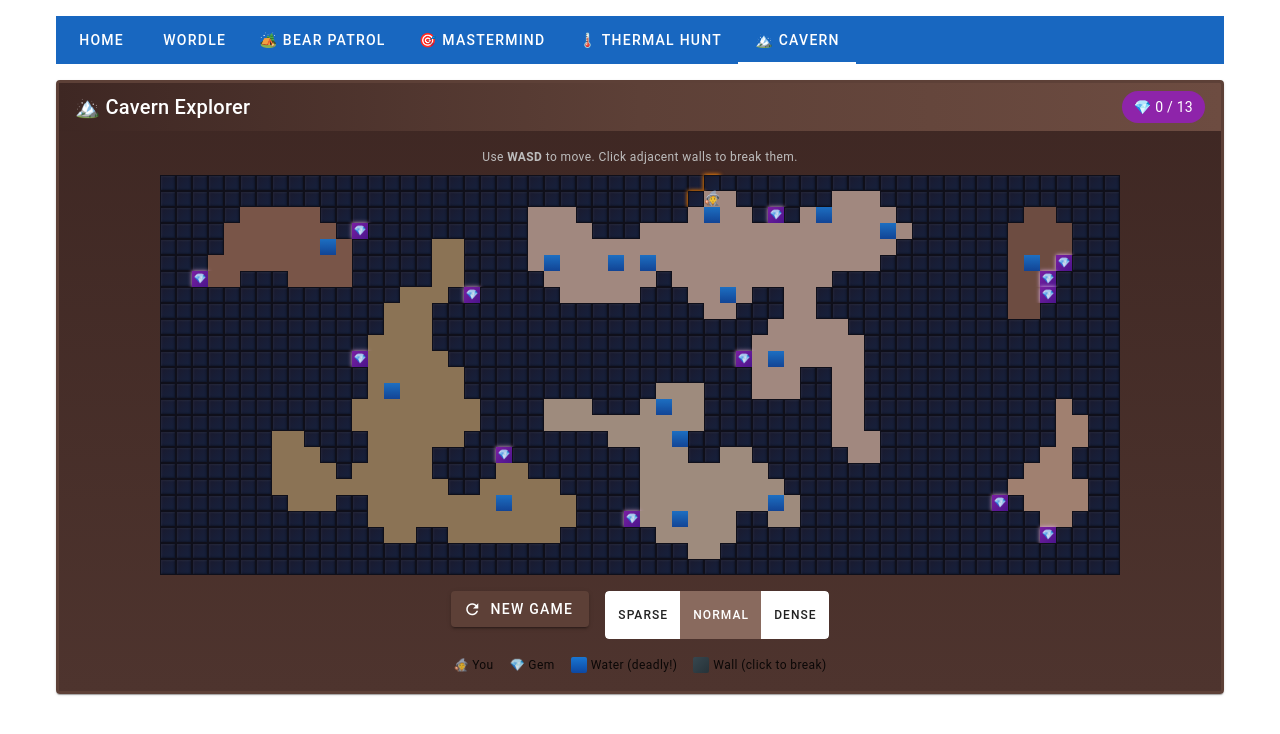
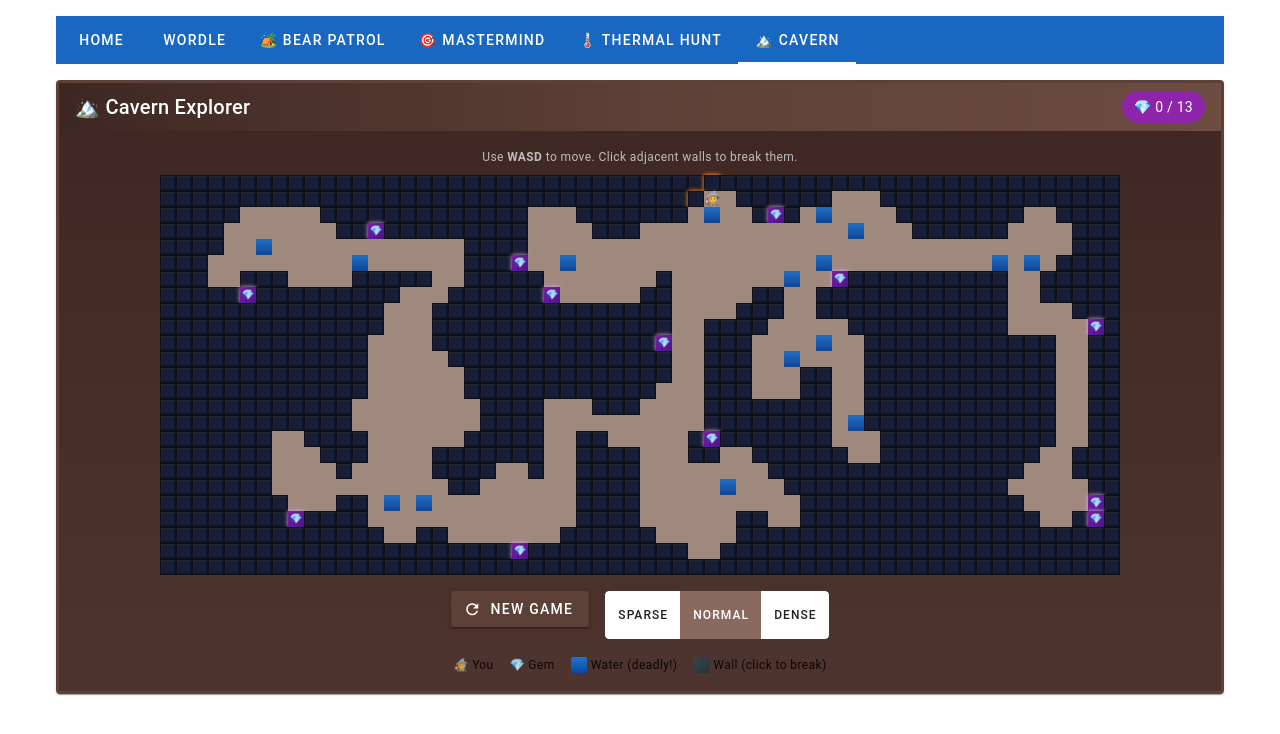
Before and after one commit to GrantErickson/Nuxt4Test, a Nuxt app: page /cavern in a window 1280 px wide. Shown: the top 734 px of the page. Built offline with nearby package versions, Linux system fonts and the light colour scheme.

Commit message:
Make sure all caverns are connected.

```diff
--- a/app/classes/cavern/CaveGenerator.ts
+++ b/app/classes/cavern/CaveGenerator.ts
@@ -22,6 +22,7 @@ export class CaveGenerator {
     this.applyCellularAutomata();
     this.identifyRegions();
     this.removeSmallRegions();
+    this.connectAllRegions();
     this.addFeatures();
     return this.grid;
   }
@@ -198,6 +199,250 @@ export class CaveGenerator {
   }
 
   /**
+   * Connect all separate regions by carving tunnels
+   * Keeps trying until all regions are connected
+   */
+  private connectAllRegions(): void {
+    // Keep connecting until we have only one region
+    let attempts = 0;
+    const maxAttempts = 20;
+
+    while (attempts < maxAttempts) {
+      attempts++;
+
+      // Re-identify regions to get current state
+      this.reidentifyRegions();
+
+      // Get all cells grouped by region
+      const regionCells: Map<number, { row: number; col: number }[]> = new Map();
+
+      for (let row = 0; row < this.config.rows; row++) {
+        for (let col = 0; col < this.config.cols; col++) {
+          const region = this.grid[row]![col]!.region;
+          if (region > 0) {
+            if (!regionCells.has(region)) {
+              regionCells.set(region, []);
+            }
+            regionCells.get(region)!.push({ row, col });
+          }
+        }
+      }
+
+      const regions = Array.from(regionCells.keys());
+      if (regions.length <= 1) {
+        this.regionCount = 1;
+        return; // All connected!
+      }
+
+      // Connect the two closest regions
+      const mainRegion = regions[0]!;
+      let closestRegion = regions[1]!;
+      let minDistance = Infinity;
+
+      // Find the closest region to main
+      for (let i = 1; i < regions.length; i++) {
+        const region = regions[i]!;
+        const dist = this.getRegionDistance(
+          regionCells.get(mainRegion)!,
+          regionCells.get(region)!
+        );
+        if (dist < minDistance) {
+          minDistance = dist;
+          closestRegion = region;
+        }
+      }
+
+      // Connect them with a wider tunnel
+      this.connectTwoRegions(
+        regionCells.get(mainRegion)!,
+        regionCells.get(closestRegion)!,
+        mainRegion
+      );
+    }
+
+    this.regionCount = 1;
+  }
+
+  /**
+   * Re-identify regions without resetting the grid
+   */
+  private reidentifyRegions(): void {
+    // Reset all regions
+    for (let row = 0; row < this.config.rows; row++) {
+      for (let col = 0; col < this.config.cols; col++) {
+        const cell = this.grid[row]![col]!;
+        if (cell.type !== "wall") {
+          cell.region = 0;
+        }
+      }
+    }
+
+    // Re-run flood fill
+    this.regionCount = 0;
+    const visited: boolean[][] = [];
+
+    for (let row = 0; row < this.config.rows; row++) {
+      visited[row] = [];
+      for (let col = 0; col < this.config.cols; col++) {
+        visited[row]![col] = false;
+      }
+    }
+
+    for (let row = 0; row < this.config.rows; row++) {
+      for (let col = 0; col < this.config.cols; col++) {
+        const cell = this.grid[row]![col]!;
+        if (!visited[row]![col] && cell.type !== "wall") {
+          this.regionCount++;
+          this.floodFill(row, col, this.regionCount, visited);
+        }
+      }
+    }
+  }
+
+  /**
+   * Get minimum distance between two regions
+   */
+  private getRegionDistance(
+    region1Cells: { row: number; col: number }[],
+    region2Cells: { row: number; col: number }[]
+  ): number {
+    let minDist = Infinity;
+    const sample1 = this.sampleCells(region1Cells, 30);
+    const sample2 = this.sampleCells(region2Cells, 30);
+
+    for (const cell1 of sample1) {
+      for (const cell2 of sample2) {
+        const dist = Math.abs(cell1.row - cell2.row) + Math.abs(cell1.col - cell2.col);
+        if (dist < minDist) {
+          minDist = dist;
+        }
+      }
+    }
+    return minDist;
+  }
+
+  /**
+   * Connect two regions by finding closest points and carving a tunnel
+   */
+  private connectTwoRegions(
+    region1Cells: { row: number; col: number }[],
+    region2Cells: { row: number; col: number }[],
+    targetRegion: number
+  ): void {
+    // Find the closest pair of cells between the two regions
+    let minDist = Infinity;
+    let bestPair: { cell1: { row: number; col: number }; cell2: { row: number; col: number } } | null = null;
+
+    // Use more samples to find better connection points
+    const sample1 = this.sampleCells(region1Cells, 100);
+    const sample2 = this.sampleCells(region2Cells, 100);
+
+    for (const cell1 of sample1) {
+      for (const cell2 of sample2) {
+        const dist = Math.abs(cell1.row - cell2.row) + Math.abs(cell1.col - cell2.col);
+        if (dist < minDist) {
+          minDist = dist;
+          bestPair = { cell1, cell2 };
+        }
+      }
+    }
+
+    if (bestPair) {
+      this.carveTunnel(bestPair.cell1, bestPair.cell2, targetRegion);
+    }
+  }
+
+  /**
+   * Sample up to n cells from an array
+   */
+  private sampleCells(
+    cells: { row: number; col: number }[],
+    n: number
+  ): { row: number; col: number }[] {
+    if (cells.length <= n) return cells;
+
+    const sampled: { row: number; col: number }[] = [];
+    const step = Math.floor(cells.length / n);
+    for (let i = 0; i < cells.length && sampled.length < n; i += step) {
+      sampled.push(cells[i]!);
+    }
+    return sampled;
+  }
+
+  /**
+   * Carve a tunnel between two points (2 cells wide for reliability)
+   */
+  private carveTunnel(
+    from: { row: number; col: number },
+    to: { row: number; col: number },
+    region: number
+  ): void {
+    let { row, col } = from;
+    const targetRow = to.row;
+    const targetCol = to.col;
+
+    // Carve the starting cell
+    this.carveCell(row, col, region);
+    this.carveCell(row + 1, col, region); // Widen tunnel
+
+    // Carve horizontally first, then vertically (or randomly choose)
+    const horizontalFirst = Math.random() < 0.5;
+
+    if (horizontalFirst) {
+      // Move horizontally
+      while (col !== targetCol) {
+        col += col < targetCol ? 1 : -1;
+        this.carveCell(row, col, region);
+        this.carveCell(row + 1, col, region); // Widen tunnel
+      }
+      // Move vertically
+      while (row !== targetRow) {
+        row += row < targetRow ? 1 : -1;
+        this.carveCell(row, col, region);
+        this.carveCell(row, col + 1, region); // Widen tunnel
+      }
+    } else {
+      // Move vertically first
+      while (row !== targetRow) {
+        row += row < targetRow ? 1 : -1;
+        this.carveCell(row, col, region);
+        this.carveCell(row, col + 1, region); // Widen tunnel
+      }
+      // Move horizontally
+      while (col !== targetCol) {
+        col += col < targetCol ? 1 : -1;
+        this.carveCell(row, col, region);
+        this.carveCell(row + 1, col, region); // Widen tunnel
+      }
+    }
+
+    // Carve the ending cell
+    this.carveCell(to.row, to.col, region);
+    this.carveCell(to.row + 1, to.col, region);
+  }
+
+  /**
+   * Carve a single cell (make it floor)
+   */
+  private carveCell(row: number, col: number, region: number): void {
+    // Don't carve border cells
+    if (
+      row <= 0 ||
+      row >= this.config.rows - 1 ||
+      col <= 0 ||
+      col >= this.config.cols - 1
+    ) {
+      return;
+    }
+
+    const cell = this.grid[row]?.[col];
+    if (cell && cell.type === "wall") {
+      cell.type = "floor";
+      cell.region = region;
+    }
+  }
+
+  /**
    * Add water pools and crystal formations
    */
   private addFeatures(): void {
```
Also changed, not shown: app/pages/cavern.vue (+76 -22 lines).
